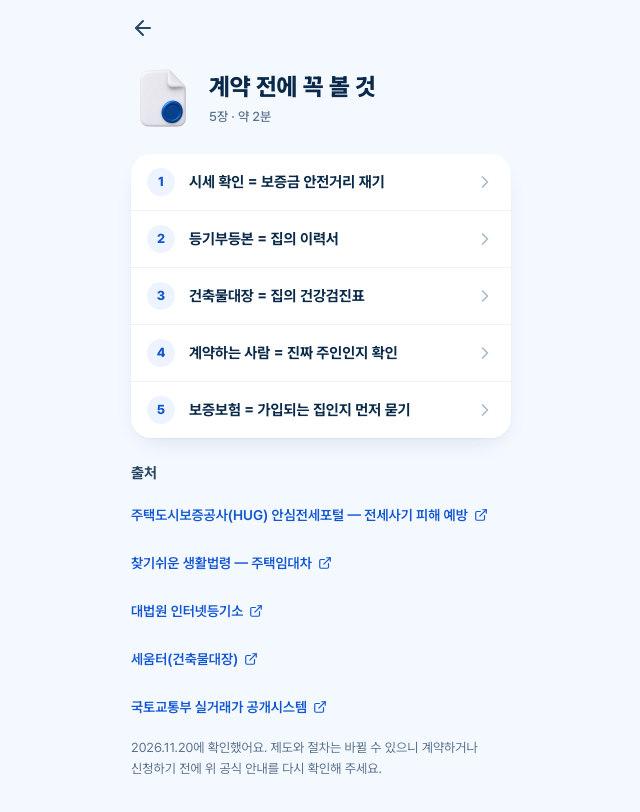
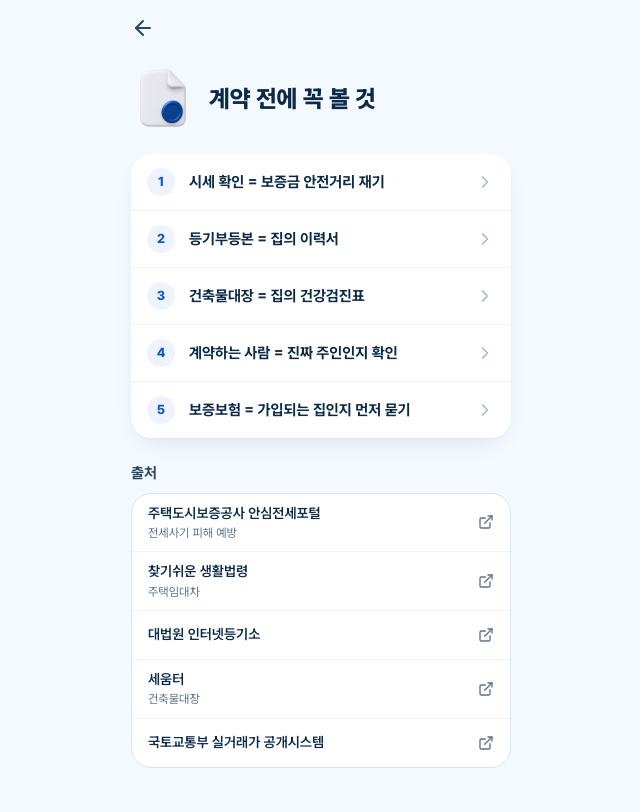
Before and after one commit to Campus-AX-Ton-wku/Wonvengers, a Next.js app in the folder apps/web/: page /guides/before-contract in a window 1280 px wide. Shown: the top 812 px of the page, without its empty margins (319-959 px from the left). Built offline with nearby package versions, Linux system fonts and the light colour scheme; no server answers.

Commit message:
chore: 가이드 목차 정리 — '5장 · 약 3분' 줄 · 출처 아래 '~에 확인했어요' 문단 삭제, 출처는 기관 이름 · 주제 두 줄 목록(가운뎃점 붙여 쓰기)

```diff
--- a/apps/web/app/guides/[id]/page.tsx
+++ b/apps/web/app/guides/[id]/page.tsx
@@ -2,8 +2,7 @@ import Link from "next/link";
 import { notFound } from "next/navigation";
 import { AppShell, Icon3D, TopBar } from "@/app/components";
 import { ChevronRight, ExternalLink, ICON_MD, ICON_SM } from "@/app/components/icons";
-import { formatDotDate } from "@/lib/date";
-import { findGuide, GUIDES, readMinutes } from "@/lib/guides";
+import { findGuide, GUIDES } from "@/lib/guides";
 
 /** 정적 export — 가이드 수만큼 목차 페이지를 미리 만든다. */
 export function generateStaticParams() {
@@ -24,12 +23,8 @@ export default async function GuidePage({ params }: { params: Promise<{ id: stri
       <main className="flex flex-col gap-6 pb-10 pt-2.5">
         <header className="flex items-center gap-3.5">
           <Icon3D name={guide.icon} size={64} />
-          <div className="flex min-w-0 flex-col gap-1">
-            <h1 className="text-2xl font-extrabold leading-snug text-ink-900">{guide.title}</h1>
-            <p className="text-[13px] font-medium text-ink-500">
-              {guide.sections.length}장 · 약 {readMinutes(guide)}분
-            </p>
-          </div>
+          {/* '5장 · 약 3분' 줄은 11/20 뺐다(ggue) — 목차가 바로 아래 있어 몇 장인지 보인다 */}
+          <h1 className="min-w-0 text-2xl font-extrabold leading-snug text-ink-900">{guide.title}</h1>
         </header>
 
         <nav aria-label="목차">
@@ -54,29 +49,36 @@ export default async function GuidePage({ params }: { params: Promise<{ id: stri
           </ol>
         </nav>
 
+        {/* 출처 — 기관 이름(굵게) · 본 내용(작게) 두 줄, 칸으로 나눈 목록 (11/20 ggue: 줄표 · 띄운 가운뎃점이 섞인 긴 링크가 어색했다).
+            '~에 확인했어요' 문단은 뺐다 — 확인일은 lib/guides.ts 의 checkedAt 에 남아 있다 */}
         <section aria-labelledby="guide-sources" className="flex flex-col gap-2">
           <h2 id="guide-sources" className="text-[15px] font-bold text-ink-700">
             출처
           </h2>
-          <ul className="flex flex-col gap-1">
+          <ul className="flex flex-col overflow-hidden rounded-card border border-ink-200 bg-surface">
             {guide.sources.map((source) => (
-              <li key={source.url + source.label}>
+              <li key={source.url + (source.topic ?? "")} className="border-b border-ink-100 last:border-b-0">
                 <a
                   href={source.url}
                   target="_blank"
                   rel="noopener noreferrer"
-                  className="focus-ring inline-flex min-h-11 items-center gap-1.5 text-sm font-semibold text-brand-700 underline-offset-2 hover:underline"
+                  className="focus-ring flex min-h-12 items-center gap-3 px-4 py-2.5"
                 >
-                  {source.label}
-                  <ExternalLink size={ICON_SM - 2} aria-hidden="true" />
+                  <span className="flex min-w-0 flex-1 flex-col gap-0.5">
+                    <span className="text-sm font-semibold leading-snug text-ink-900">{source.name}</span>
+                    {source.topic && (
+                      <>
+                        <span className="sr-only">, </span>
+                        <span className="text-xs leading-snug text-ink-500">{source.topic}</span>
+                      </>
+                    )}
+                  </span>
+                  <ExternalLink size={ICON_SM} aria-hidden="true" className="shrink-0 text-ink-500" />
                   <span className="sr-only">(새 창)</span>
                 </a>
               </li>
             ))}
           </ul>
-          <p className="text-[13px] leading-relaxed text-ink-500">
-            {formatDotDate(guide.checkedAt)}에 확인했어요. 제도와 절차는 바뀔 수 있으니 계약하거나 신청하기 전에 위 공식 안내를 다시 확인해 주세요.
-          </p>
         </section>
       </main>
     </AppShell>
--- a/apps/web/lib/guides.ts
+++ b/apps/web/lib/guides.ts
@@ -5,7 +5,7 @@ import type { Icon3DName } from "./icons3d";
  *
  * 청년이 처음 집을 구할 때 놓치기 쉬운 것만 짧게. 법 · 제도를 '해석'하지 않고, 공식 안내가 말하는 순서와
  * 어디서 확인하는지만 옮긴다. 금액 · 수수료 · 보증 한도처럼 자주 바뀌는 숫자는 넣지 않는다(F0-5 —
- * 확인 못 한 값은 쓰지 않는다). 대신 출처를 글마다 달고, 확인한 날을 적는다.
+ * 확인 못 한 값은 쓰지 않는다). 대신 출처를 글마다 단다. 확인한 날은 checkedAt 에 남긴다(화면에는 11/20 부터 적지 않는다).
  * 내용을 고치면 checkedAt 을 바꾸고 sources 를 다시 열어 본다.
  *
  * 11/20 ggue: 사회 초년생 · 대학생에게 어렵다 → 비유로 쉽게, 노션처럼 한 페이지에 한 장(/guides/[id]/[step]).
@@ -36,7 +36,10 @@ export interface GuideSection {
 }
 
 export interface GuideSource {
-  label: string;
+  /** 기관 · 누리집 이름 */
+  name: string;
+  /** 그 안에서 본 내용 (있을 때만, 가운뎃점은 붙여 쓴다) */
+  topic?: string;
   url: string;
 }
 
@@ -118,11 +121,11 @@ export const GUIDES: Guide[] = [
       },
     ],
     sources: [
-      { label: "주택도시보증공사(HUG) 안심전세포털 — 전세사기 피해 예방", url: "https://www.khug.or.kr/jeonse/" },
-      { label: "찾기쉬운 생활법령 — 주택임대차", url: "https://m.easylaw.go.kr/MOB/CsmInfoRetrieve.laf?csmSeq=629" },
-      { label: "대법원 인터넷등기소", url: "https://www.iros.go.kr" },
-      { label: "세움터(건축물대장)", url: "https://www.eais.go.kr" },
-      { label: "국토교통부 실거래가 공개시스템", url: "https://rt.molit.go.kr" },
+      { name: "주택도시보증공사 안심전세포털", topic: "전세사기 피해 예방", url: "https://www.khug.or.kr/jeonse/" },
+      { name: "찾기쉬운 생활법령", topic: "주택임대차", url: "https://m.easylaw.go.kr/MOB/CsmInfoRetrieve.laf?csmSeq=629" },
+      { name: "대법원 인터넷등기소", url: "https://www.iros.go.kr" },
+      { name: "세움터", topic: "건축물대장", url: "https://www.eais.go.kr" },
+      { name: "국토교통부 실거래가 공개시스템", url: "https://rt.molit.go.kr" },
     ],
   },
   {
@@ -200,11 +203,11 @@ export const GUIDES: Guide[] = [
       },
     ],
     sources: [
-      { label: "찾기쉬운 생활법령 — 주택임대차(대항력 · 우선변제권 · 임차권등기)", url: "https://m.easylaw.go.kr/MOB/CsmInfoRetrieve.laf?csmSeq=629" },
-      { label: "정책브리핑 — 주택 임대차 신고제 대상 · 방법", url: "https://www.korea.kr/news/policyNewsView.do?newsId=148888172" },
-      { label: "정책브리핑 — 임대차 신고 시 확정일자 자동 · 무료 부여", url: "https://www.korea.kr/news/policyNewsView.do?newsId=148928316" },
-      { label: "주택도시보증공사(HUG) 안심전세포털", url: "https://www.khug.or.kr/jeonse/" },
-      { label: "대법원 인터넷등기소(온라인 확정일자)", url: "https://www.iros.go.kr" },
+      { name: "찾기쉬운 생활법령", topic: "주택임대차(대항력·우선변제권·임차권등기)", url: "https://m.easylaw.go.kr/MOB/CsmInfoRetrieve.laf?csmSeq=629" },
+      { name: "정책브리핑", topic: "주택 임대차 신고제 대상과 방법", url: "https://www.korea.kr/news/policyNewsView.do?newsId=148888172" },
+      { name: "정책브리핑", topic: "임대차 신고 때 확정일자 자동·무료 부여", url: "https://www.korea.kr/news/policyNewsView.do?newsId=148928316" },
+      { name: "주택도시보증공사 안심전세포털", url: "https://www.khug.or.kr/jeonse/" },
+      { name: "대법원 인터넷등기소", topic: "온라인 확정일자", url: "https://www.iros.go.kr" },
     ],
   },
   {
@@ -240,12 +243,12 @@ export const GUIDES: Guide[] = [
       },
     ],
     sources: [
-      { label: "정부24", url: "https://www.gov.kr" },
-      { label: "대법원 전자가족관계등록시스템", url: "https://efamily.scourt.go.kr" },
-      { label: "국민건강보험공단", url: "https://www.nhis.or.kr" },
-      { label: "국세청 홈택스", url: "https://www.hometax.go.kr" },
-      { label: "세움터", url: "https://www.eais.go.kr" },
-      { label: "대법원 인터넷등기소", url: "https://www.iros.go.kr" },
+      { name: "정부24", url: "https://www.gov.kr" },
+      { name: "대법원 전자가족관계등록시스템", url: "https://efamily.scourt.go.kr" },
+      { name: "국민건강보험공단", url: "https://www.nhis.or.kr" },
+      { name: "국세청 홈택스", url: "https://www.hometax.go.kr" },
+      { name: "세움터", url: "https://www.eais.go.kr" },
+      { name: "대법원 인터넷등기소", url: "https://www.iros.go.kr" },
     ],
   },
 ];
@@ -253,11 +256,3 @@ export const GUIDES: Guide[] = [
 export function findGuide(id: string): Guide | undefined {
   return GUIDES.find((g) => g.id === id);
 }
-
-/** 읽는 시간(분) — 한글 1분에 약 500자로 어림한다. 최소 1분. */
-export function readMinutes(guide: Guide): number {
-  const chars = guide.sections
-    .flatMap((s) => [s.title, s.lead, ...s.body, ...(s.where ?? []), s.caution ?? "", ...(s.terms ?? []).map((t) => t.term + t.meaning)])
-    .join("").length;
-  return Math.max(1, Math.round(chars / 500));
-}
```
Also changed, not shown: 2 other files (tests, documents, lock files or other folders).
